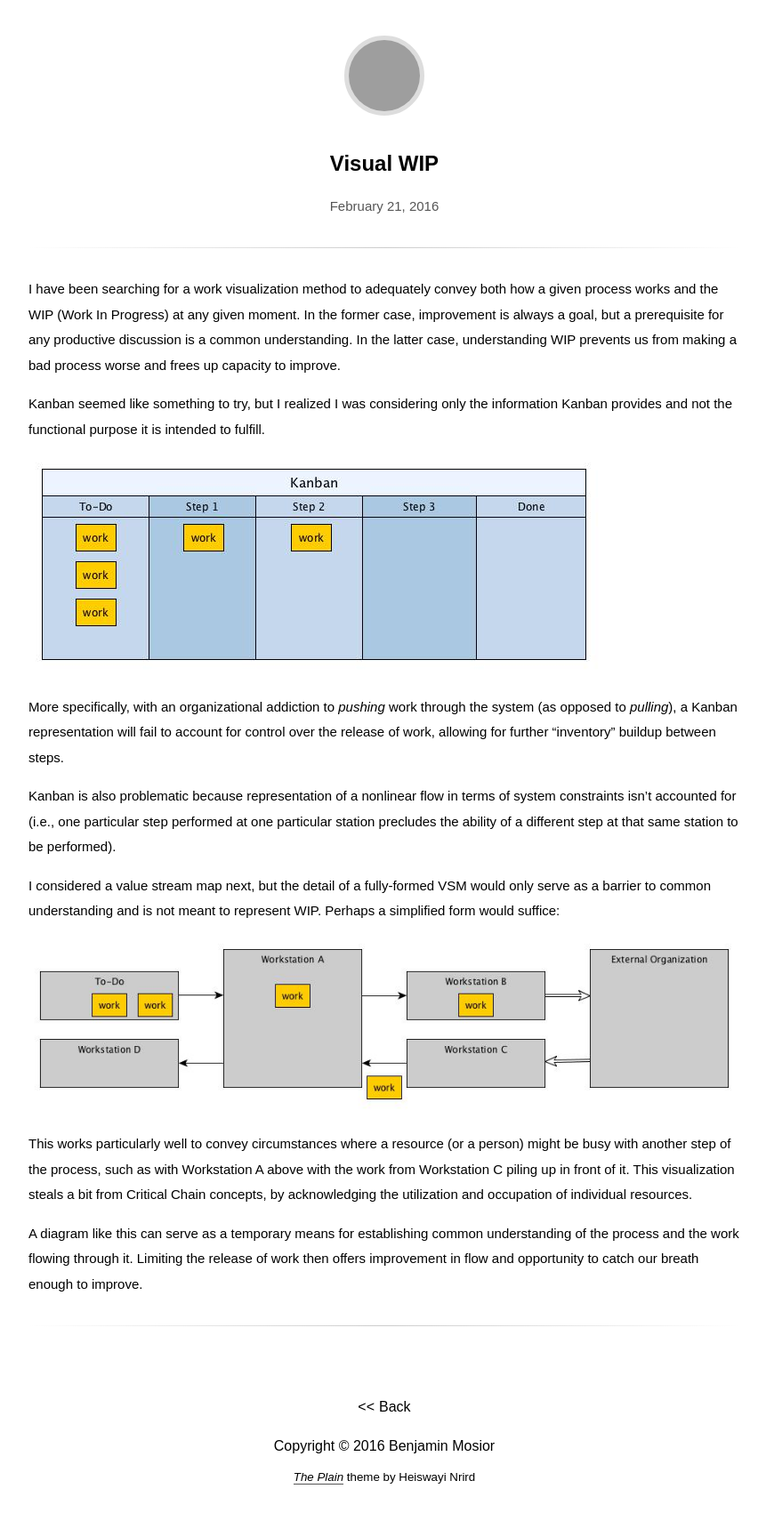
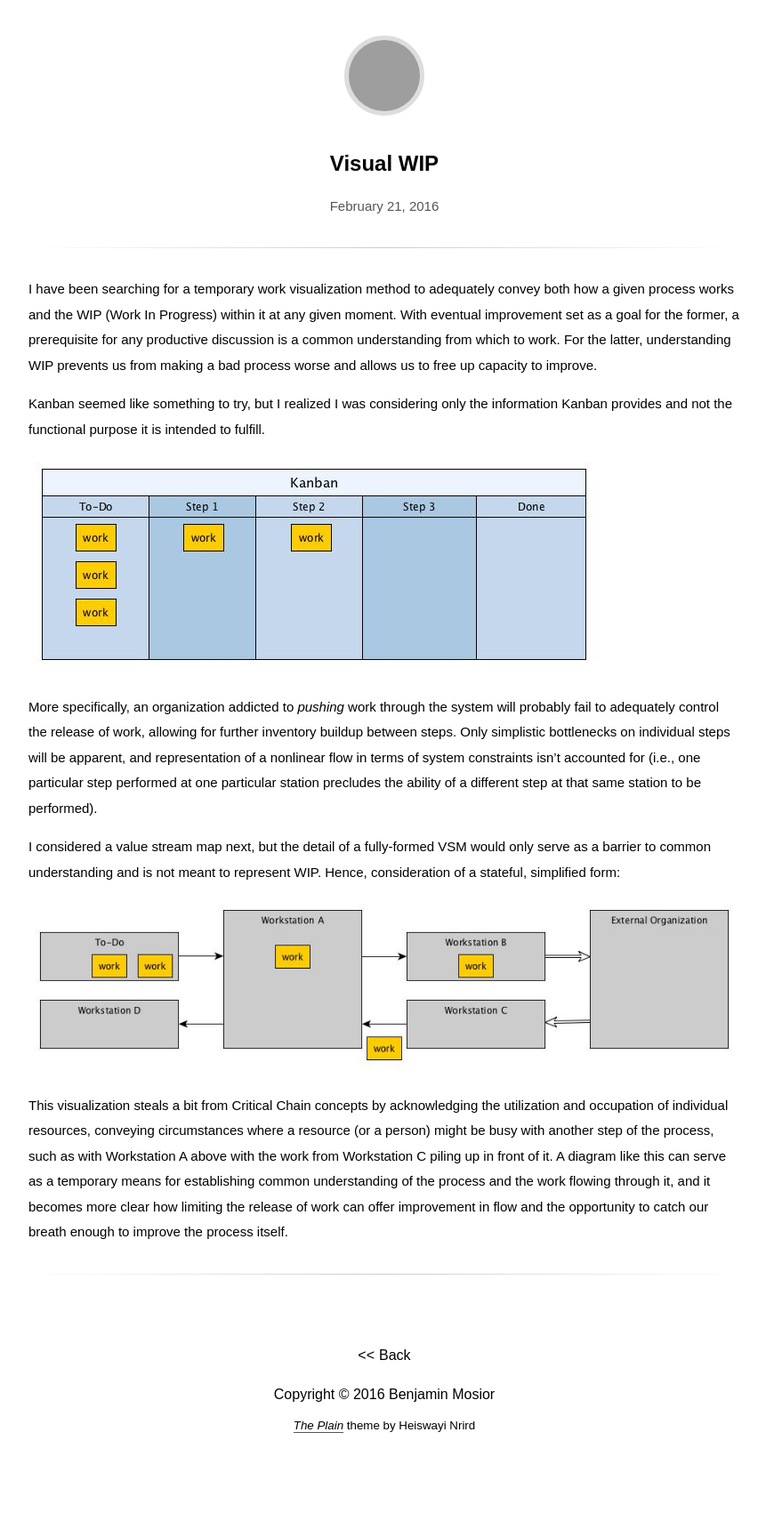
Before and after one commit to bemosior/bemosior.github.io, a Jekyll site: the page built from _posts/2016-02-21-visual-wip.md, in a window 1280 px wide. Shown: the whole page at 89% size, without its empty margins (208-1069 px from the left). Built offline with Jekyll 4.4.1, drawn with Linux system fonts in a browser that asks for light colours; some web fonts are replaced; comment, search, counter and statistics services are not loaded; after the commit the page ends 1670 px from its top, so only the background shows below that; grey boxes are pictures that could not be loaded.

Commit message:
Good enough!

```diff
--- a/_posts/2016-02-21-visual-wip.md
+++ b/_posts/2016-02-21-visual-wip.md
@@ -3,20 +3,16 @@ title: Visual WIP
 updated: 2016-02-21
 ---
 
-I have been searching for a work visualization method to adequately convey both how a given process works and the WIP (Work In Progress) at any given moment. In the former case, improvement is always a goal, but a prerequisite for any productive discussion is a common understanding. In the latter case, understanding WIP prevents us from making a bad process worse and frees up capacity to improve.
+I have been searching for a temporary work visualization method to adequately convey both how a given process works and the WIP (Work In Progress) within it at any given moment. With eventual improvement set as a goal for the former, a prerequisite for any productive discussion is a common understanding from which to work. For the latter, understanding WIP prevents us from making a bad process worse and allows us to free up capacity to improve.
 
 Kanban seemed like something to try, but I realized I was considering only the information Kanban provides and not the functional purpose it is intended to fulfill.
 
 ![Kanban](/assets/posts/2016-02-21-visual-wip-01.jpg)
 
-More specifically, with an organizational addiction to *pushing* work through the system (as opposed to *pulling*), a Kanban representation will fail to account for control over the release of work, allowing for further "inventory" buildup between steps.
+More specifically, an organization addicted to *pushing* work through the system will probably fail to adequately control the release of work, allowing for further inventory buildup between steps. Only simplistic bottlenecks on individual steps will be apparent, and representation of a nonlinear flow in terms of system constraints isn't accounted for (i.e., one particular step performed at one particular station precludes the ability of a different step at that same station to be performed).
 
-Kanban is also problematic because representation of a nonlinear flow in terms of system constraints isn't accounted for (i.e., one particular step performed at one particular station precludes the ability of a different step at that same station to be performed).
-
-I considered a value stream map next, but the detail of a fully-formed VSM would only serve as a barrier to common understanding and is not meant to represent WIP. Perhaps a simplified form would suffice:
+I considered a value stream map next, but the detail of a fully-formed VSM would only serve as a barrier to common understanding and is not meant to represent WIP. Hence, consideration of a stateful, simplified form:
 
 ![Simplified Stateful Value Stream Map](/assets/posts/2016-02-21-visual-wip-00.jpg)
 
-This works particularly well to convey circumstances where a resource (or a person) might be busy with another step of the process, such as with Workstation A above with the work from Workstation C piling up in front of it. This visualization steals a bit from Critical Chain concepts, by acknowledging the utilization and occupation of individual resources.
-
-A diagram like this can serve as a temporary means for establishing common understanding of the process and the work flowing through it. Limiting the release of work then offers improvement in flow and opportunity to catch our breath enough to improve.
+This visualization steals a bit from Critical Chain concepts by acknowledging the utilization and occupation of individual resources, conveying circumstances where a resource (or a person) might be busy with another step of the process, such as with Workstation A above with the work from Workstation C piling up in front of it. A diagram like this can serve as a temporary means for establishing common understanding of the process and the work flowing through it, and it becomes more clear how limiting the release of work can offer improvement in flow and the opportunity to catch our breath enough to improve the process itself.
```
